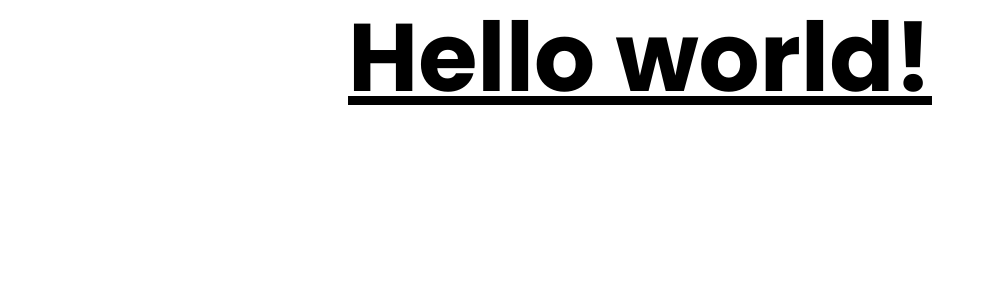
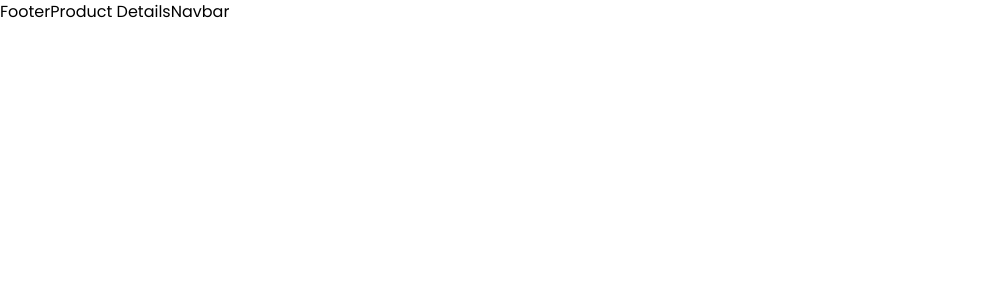
Before and after one commit to MKMKsGit/wdb-sandbox, a React (Vite) app: page /wdb-sandbox/1 in a window 1280 px wide. Shown: the top 300 px of the page, without its empty margins (0-994 px from the left). Built offline with nearby package versions, Linux system fonts and the light colour scheme.

Commit message:
Add routes for application

```diff
--- a/src/App.tsx
+++ b/src/App.tsx
@@ -1,5 +1,7 @@
+import AppRoute from "./Routes";
+
 const App = () => {
-  return <h1 className="text-6xl font-bold underline text-center">Hello world!</h1>;
+  return <AppRoute />;
 };
 
 export default App;
--- /dev/null
+++ b/src/Routes/index.tsx
@@ -0,0 +1,23 @@
+import { BrowserRouter, Route, Routes } from "react-router-dom";
+
+import BaseLayout from "@/Containers/BaseLayout";
+
+const AppRoute = () => {
+    return (
+        <BrowserRouter>
+            <Routes>
+                <Route path="/" element={<BaseLayout />}>
+                    <Route index element={<>Home</>} />
+                    <Route  path=":category">
+                        <Route index element={<>Product List</>} />
+                        <Route path=":id" element={<>Product Details</>} />
+                    </Route>
+                    <Route path="cart" element={<>Cart</>} />
+                    <Route path="*" element={<>Not Found</>} />
+                </Route>
+            </Routes>
+        </BrowserRouter>
+    )
+}
+
+export default AppRoute;
```
